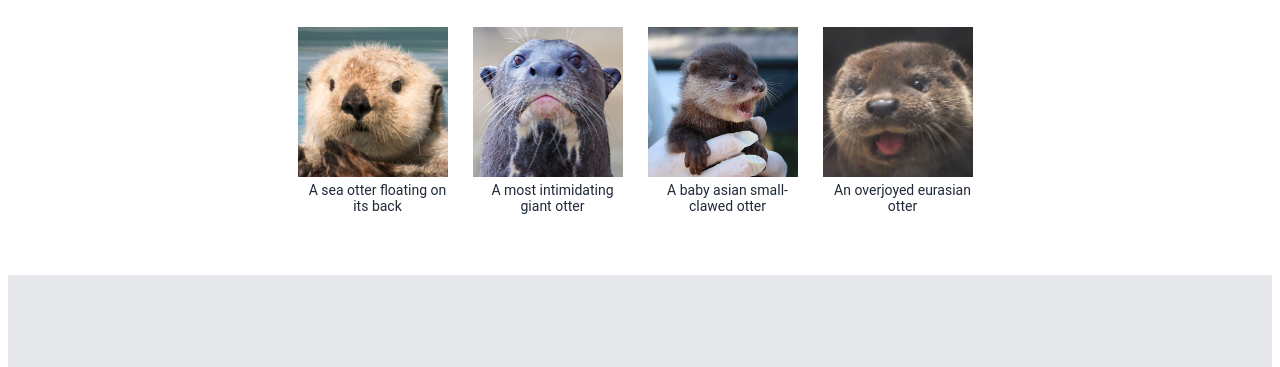
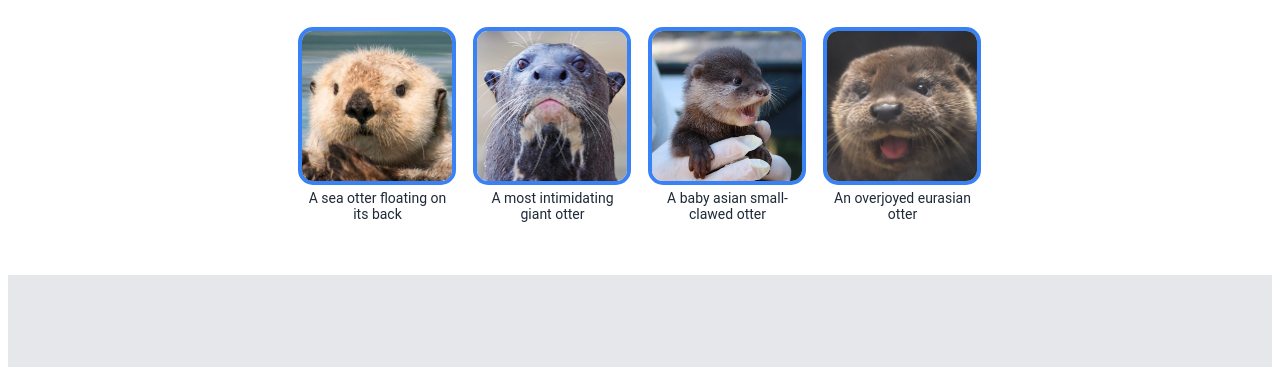
Before and after one commit to ryjw/landing-page, a plain HTML site: page index.html in a window 1280 px wide. Shown: the part 433-800 px from the top of the page. Drawn offline with Linux system fonts and the light colour scheme.

Commit message:
added image borders

```diff
--- a/style.css
+++ b/style.css
@@ -117,6 +117,8 @@ h2 {
 .otter {
     height: 150px;
     width: 150px;
+    border:4px solid #3882F6;
+    border-radius: 15px;
 }
 
 .ottertext {
```
